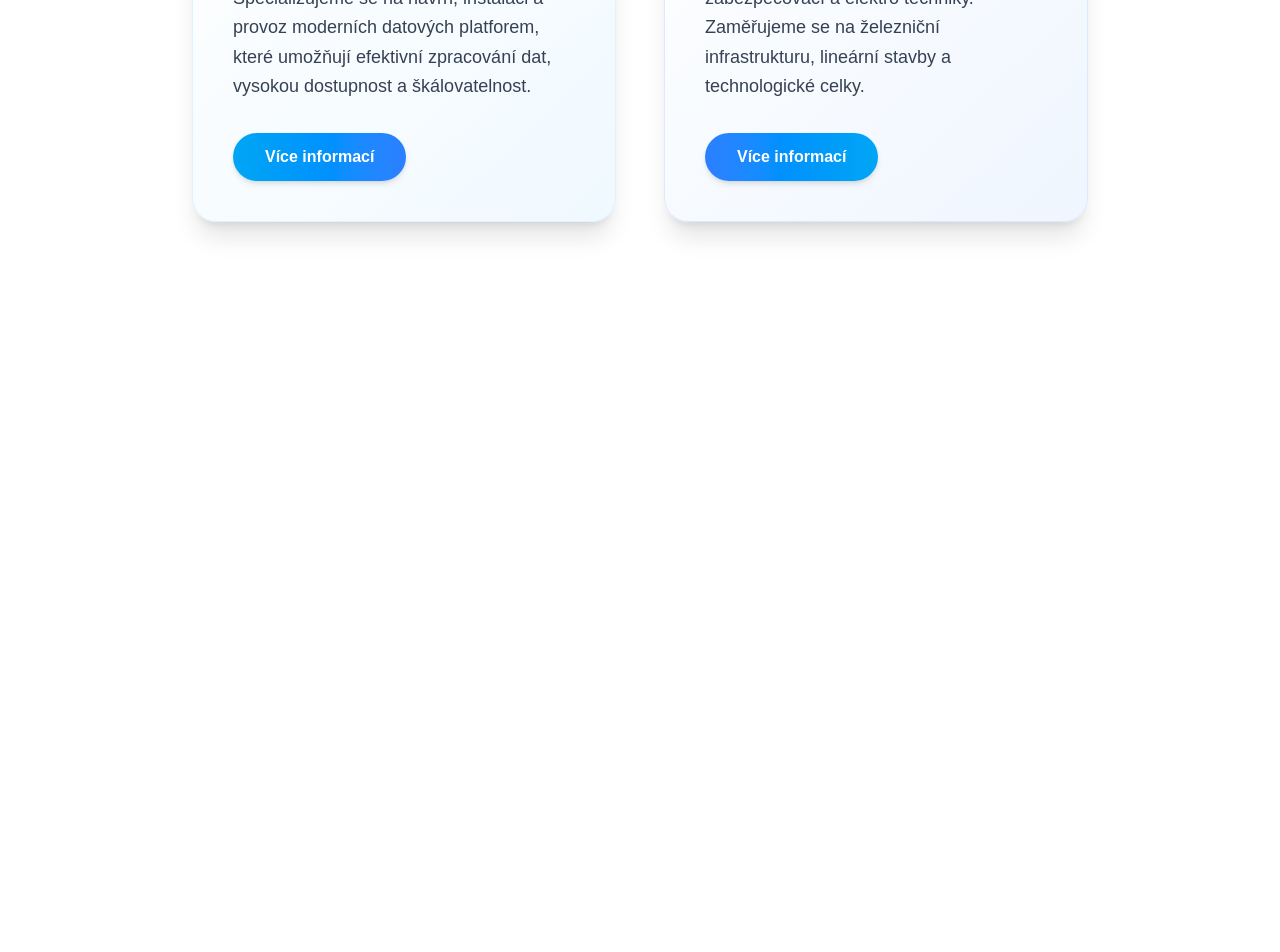
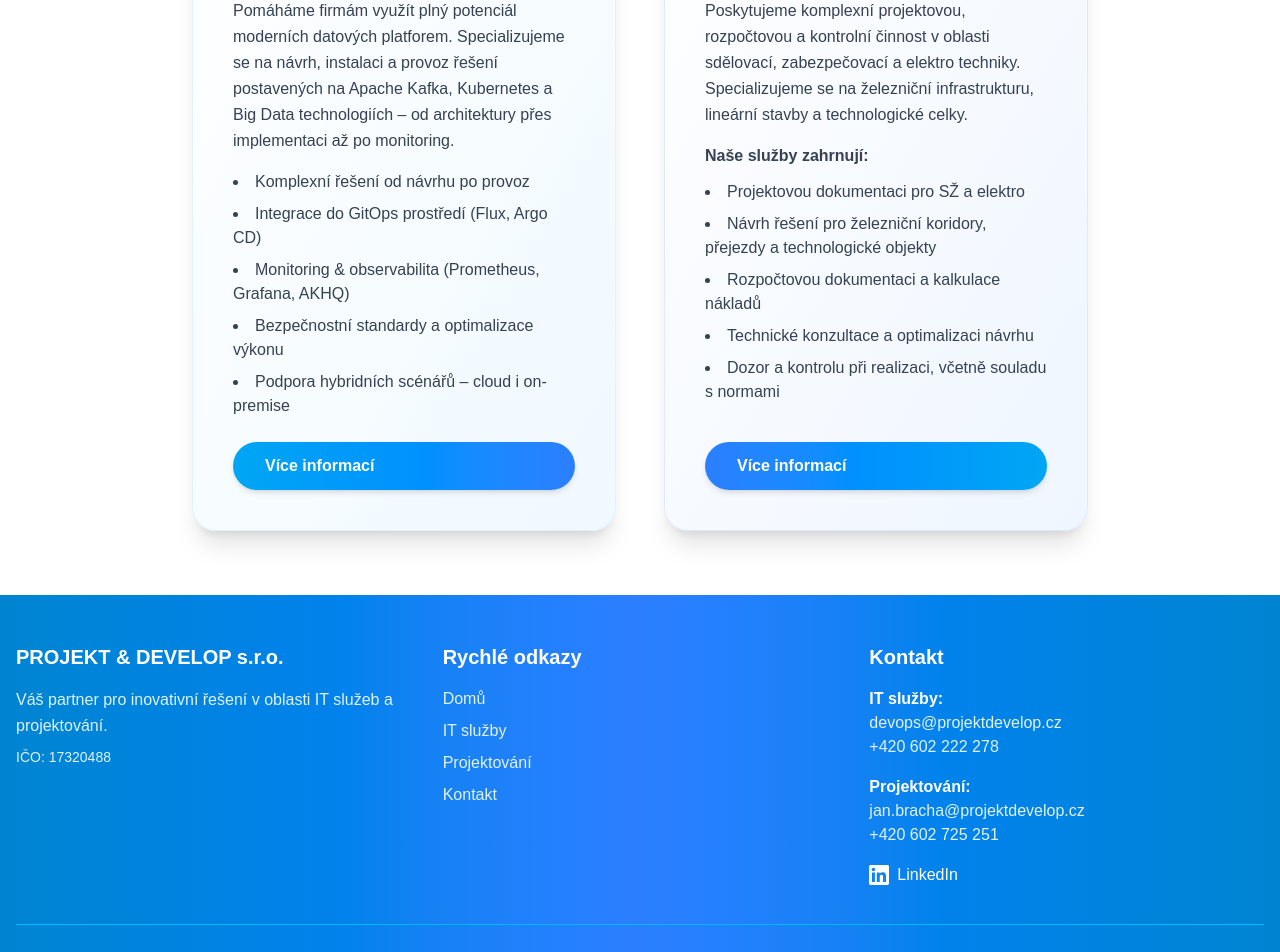
Before and after one commit to janbracha/Pixelize, a Next.js app in the folder web/: page / in a window 1280 px wide. Shown: the part 680-1632 px from the top of the page. Before the commit the page ends 966 px from the top, so only its background shows below. Built offline with nearby package versions, Linux system fonts and the light colour scheme.

Commit message:
pridani  footer

```diff
--- a/web/src/app/layout.tsx
+++ b/web/src/app/layout.tsx
@@ -2,6 +2,7 @@ import type { Metadata } from "next";
 import { Geist, Geist_Mono } from "next/font/google";
 import "./globals.css";
 import Navigation from "@/components/Navigation";
+import Footer from "@/components/Footer";
 
 const geistSans = Geist({
   variable: "--font-geist-sans",
@@ -26,12 +27,13 @@ export default function RootLayout({
   return (
     <html lang="cs">
       <body
-        className={`${geistSans.variable} ${geistMono.variable} antialiased bg-gradient-to-br from-sky-50 via-white to-blue-50 text-gray-900`}
+        className={`${geistSans.variable} ${geistMono.variable} antialiased bg-gradient-to-br from-sky-50 via-white to-blue-50 text-gray-900 flex flex-col min-h-screen`}
       >
         <Navigation />
-        <main className="min-h-screen">
+        <main className="flex-grow">
           {children}
         </main>
+        <Footer />
       </body>
     </html>
   );
--- a/web/src/app/page.tsx
+++ b/web/src/app/page.tsx
@@ -12,23 +12,38 @@ export default function Home() {
 
         <div className="grid md:grid-cols-2 gap-12">
           {/* IT služby sekce */}
-          <div className="bg-gradient-to-br from-white to-sky-50 p-10 rounded-3xl shadow-xl border border-sky-100 hover:shadow-2xl hover:scale-105 transition-all duration-300">
-            <h2 className="text-3xl font-bold mb-6 text-sky-700">IT služby</h2>
-            <p className="text-gray-700 mb-8 leading-relaxed text-lg">
-              Poskytujeme komplexní IT služby v oblasti Apache Kafka, Kubernetes a Big Data. Specializujeme se na návrh, instalaci a provoz moderních datových platforem, které umožňují efektivní zpracování dat, vysokou dostupnost a škálovatelnost.
+          <div className="bg-gradient-to-br from-white to-sky-50 p-10 rounded-3xl shadow-xl border border-sky-100 hover:shadow-2xl hover:scale-105 transition-all duration-300 flex flex-col h-full">
+            <h2 className="text-3xl font-bold mb-6 text-sky-700">IT služby – Apache Kafka, Kubernetes, Big Data</h2>
+            <p className="text-gray-700 mb-4 leading-relaxed text-base">
+              Pomáháme firmám využít plný potenciál moderních datových platforem. Specializujeme se na návrh, instalaci a provoz řešení postavených na Apache Kafka, Kubernetes a Big Data technologiích – od architektury přes implementaci až po monitoring.
             </p>
-            <Link href="/it" className="inline-block bg-gradient-to-r from-sky-500 to-blue-500 text-white px-8 py-3 rounded-full hover:from-sky-600 hover:to-blue-600 transition-all duration-300 shadow-md hover:shadow-lg font-semibold">
+            <ul className="list-disc list-inside text-gray-700 space-y-2 mb-6 text-base flex-grow">
+              <li>Komplexní řešení od návrhu po provoz</li>
+              <li>Integrace do GitOps prostředí (Flux, Argo CD)</li>
+              <li>Monitoring & observabilita (Prometheus, Grafana, AKHQ)</li>
+              <li>Bezpečnostní standardy a optimalizace výkonu</li>
+              <li>Podpora hybridních scénářů – cloud i on-premise</li>
+            </ul>
+            <Link href="/it" className="inline-block bg-gradient-to-r from-sky-500 to-blue-500 text-white px-8 py-3 rounded-full hover:from-sky-600 hover:to-blue-600 transition-all duration-300 shadow-md hover:shadow-lg font-semibold mt-auto">
               Více informací
             </Link>
           </div>
 
           {/* Projektování sekce */}
-          <div className="bg-gradient-to-br from-white to-blue-50 p-10 rounded-3xl shadow-xl border border-blue-100 hover:shadow-2xl hover:scale-105 transition-all duration-300">
-            <h2 className="text-3xl font-bold mb-6 text-sky-700">Projektování</h2>
-            <p className="text-gray-700 mb-8 leading-relaxed text-lg">
-              Poskytujeme projektovou, rozpočtovou a kontrolní činnost v oblasti sdělovací, zabezpečovací a elektro techniky. Zaměřujeme se na železniční infrastrukturu, lineární stavby a technologické celky.
+          <div className="bg-gradient-to-br from-white to-blue-50 p-10 rounded-3xl shadow-xl border border-blue-100 hover:shadow-2xl hover:scale-105 transition-all duration-300 flex flex-col h-full">
+            <h2 className="text-3xl font-bold mb-6 text-sky-700">Projektování sdělovací, zabezpečovací techniky a elektro</h2>
+            <p className="text-gray-700 mb-4 leading-relaxed text-base">
+              Poskytujeme komplexní projektovou, rozpočtovou a kontrolní činnost v oblasti sdělovací, zabezpečovací a elektro techniky. Specializujeme se na železniční infrastrukturu, lineární stavby a technologické celky.
             </p>
-            <Link href="/projektovani" className="inline-block bg-gradient-to-r from-blue-500 to-sky-500 text-white px-8 py-3 rounded-full hover:from-blue-600 hover:to-sky-600 transition-all duration-300 shadow-md hover:shadow-lg font-semibold">
+            <p className="text-gray-700 font-semibold mb-3 text-base">Naše služby zahrnují:</p>
+            <ul className="list-disc list-inside text-gray-700 space-y-2 mb-6 text-base flex-grow">
+              <li>Projektovou dokumentaci pro SŽ a elektro</li>
+              <li>Návrh řešení pro železniční koridory, přejezdy a technologické objekty</li>
+              <li>Rozpočtovou dokumentaci a kalkulace nákladů</li>
+              <li>Technické konzultace a optimalizaci návrhu</li>
+              <li>Dozor a kontrolu při realizaci, včetně souladu s normami</li>
+            </ul>
+            <Link href="/projektovani" className="inline-block bg-gradient-to-r from-blue-500 to-sky-500 text-white px-8 py-3 rounded-full hover:from-blue-600 hover:to-sky-600 transition-all duration-300 shadow-md hover:shadow-lg font-semibold mt-auto">
               Více informací
             </Link>
           </div>
--- /dev/null
+++ b/web/src/components/Footer.tsx
@@ -0,0 +1,95 @@
+import Link from 'next/link';
+
+export default function Footer() {
+  return (
+    <footer className="bg-gradient-to-r from-sky-600 via-blue-500 to-sky-600 text-white mt-auto">
+      <div className="container mx-auto px-4 py-12">
+        <div className="grid md:grid-cols-3 gap-8">
+          {/* O společnosti */}
+          <div>
+            <h3 className="text-xl font-bold mb-4">PROJEKT & DEVELOP s.r.o.</h3>
+            <p className="text-sky-100 leading-relaxed mb-2">
+              Váš partner pro inovativní řešení v oblasti IT služeb a projektování.
+            </p>
+            <p className="text-sky-100 text-sm">
+              IČO: 17320488
+            </p>
+          </div>
+
+          {/* Rychlé odkazy */}
+          <div>
+            <h3 className="text-xl font-bold mb-4">Rychlé odkazy</h3>
+            <ul className="space-y-2">
+              <li>
+                <Link href="/" className="text-sky-100 hover:text-white transition-colors">
+                  Domů
+                </Link>
+              </li>
+              <li>
+                <Link href="/it" className="text-sky-100 hover:text-white transition-colors">
+                  IT služby
+                </Link>
+              </li>
+              <li>
+                <Link href="/projektovani" className="text-sky-100 hover:text-white transition-colors">
+                  Projektování
+                </Link>
+              </li>
+              <li>
+                <Link href="/kontakt" className="text-sky-100 hover:text-white transition-colors">
+                  Kontakt
+                </Link>
+              </li>
+            </ul>
+          </div>
+
+          {/* Kontakt */}
+          <div>
+            <h3 className="text-xl font-bold mb-4">Kontakt</h3>
+            <ul className="space-y-2 text-sky-100">
+              <li>
+                <strong className="text-white">IT služby:</strong><br />
+                <a href="mailto:devops@projektdevelop.cz" className="hover:text-white transition-colors">
+                  devops@projektdevelop.cz
+                </a><br />
+                <a href="tel:+420602222278" className="hover:text-white transition-colors">
+                  +420 602 222 278
+                </a>
+              </li>
+              <li className="pt-2">
+                <strong className="text-white">Projektování:</strong><br />
+                <a href="mailto:jan.bracha@projektdevelop.cz" className="hover:text-white transition-colors">
+                  jan.bracha@projektdevelop.cz
+                </a><br />
+                <a href="tel:+420602725251" className="hover:text-white transition-colors">
+                  +420 602 725 251
+                </a>
+              </li>
+            </ul>
+
+            {/* Sociální sítě */}
+            <div className="mt-4">
+              <a
+                href="https://www.linkedin.com/company/projekt-develop"
+                target="_blank"
+                rel="noopener noreferrer"
+                className="inline-flex items-center gap-2 text-white hover:text-sky-200 transition-colors"
+              >
+                <svg className="w-5 h-5" fill="currentColor" viewBox="0 0 24 24" aria-hidden="true">
+                  <path d="M20.447 20.452h-3.554v-5.569c0-1.328-.027-3.037-1.852-3.037-1.853 0-2.136 1.445-2.136 2.939v5.667H9.351V9h3.414v1.561h.046c.477-.9 1.637-1.85 3.37-1.85 3.601 0 4.267 2.37 4.267 5.455v6.286zM5.337 7.433c-1.144 0-2.063-.926-2.063-2.065 0-1.138.92-2.063 2.063-2.063 1.14 0 2.064.925 2.064 2.063 0 1.139-.925 2.065-2.064 2.065zm1.782 13.019H3.555V9h3.564v11.452zM22.225 0H1.771C.792 0 0 .774 0 1.729v20.542C0 23.227.792 24 1.771 24h20.451C23.2 24 24 23.227 24 22.271V1.729C24 .774 23.2 0 22.222 0h.003z"/>
+                </svg>
+                LinkedIn
+              </a>
+            </div>
+          </div>
+        </div>
+
+        {/* Copyright */}
+        <div className="border-t border-sky-400 mt-8 pt-6 text-center text-sky-100">
+          <p>&copy; {new Date().getFullYear()} PROJEKT & DEVELOP s.r.o. Všechna práva vyhrazena.</p>
+          <p className="text-sm mt-2">Nedabyle | C 32334/KSCB Krajský soud v Českých Budějovicích</p>
+        </div>
+      </div>
+    </footer>
+  );
+}
```
